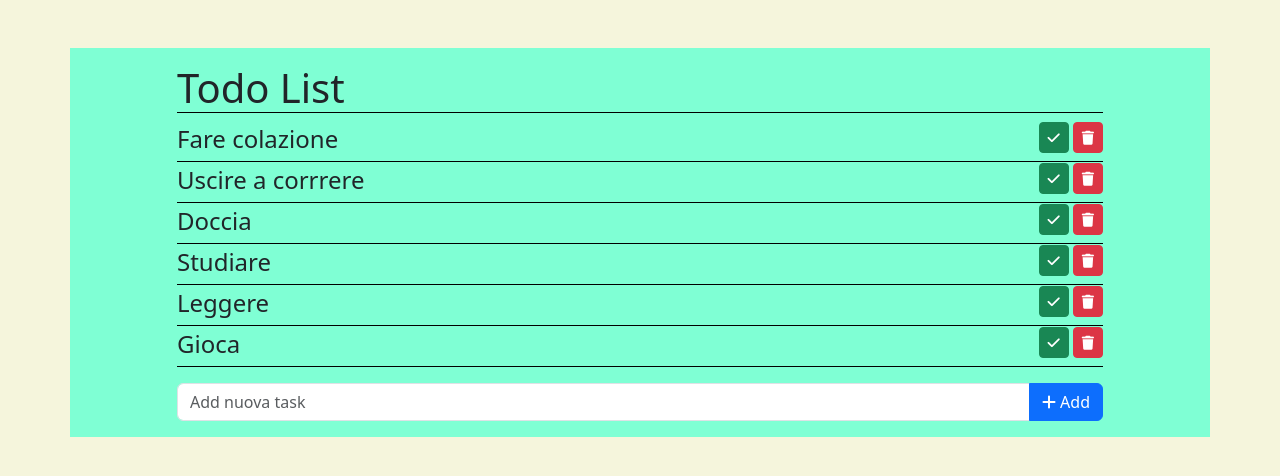
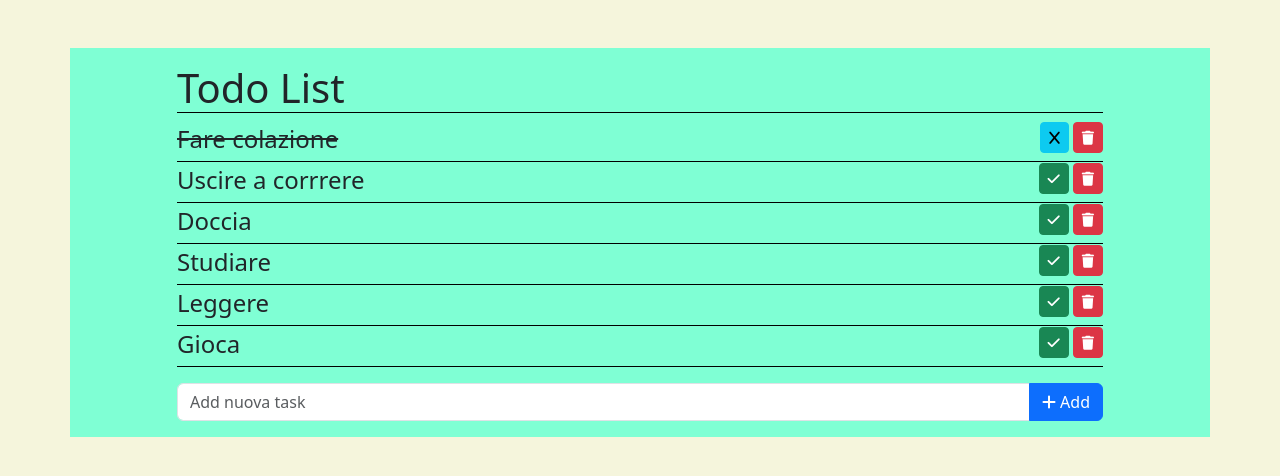
Before and after one commit to CraciaDenisStefan/vue-todolist, a plain HTML site: page index.html in a window 1280 px wide. Both pictures are taken after a click on the button 1053 px from the left and 137 px from the top of the page. Drawn offline with nearby package versions, Linux system fonts and the light colour scheme.

Commit message:
[FEAT]Cambio dello stato done

```diff
--- a/css/style.css
+++ b/css/style.css
@@ -9,6 +9,3 @@ body{
 .container{
     background-color: aquamarine;
 }
-.content{
-    margin: 0 auto;
-}
--- a/index.html
+++ b/index.html
@@ -25,11 +25,12 @@
                     <ul class="list-unstyled fs-4">
                     <!-- Inizio lista delle task -->
                         <li class="border-bottom border-black d-flex justify-content-between" v-for="(task, index) in tasks">
-                            <div>{{task.text}}</div>
+                            <div :class="task.done ? 'text-decoration-line-through': ''">
+                                {{task.text}}</div>
                             <div>
                                 <!-- Button -->
-                                <button type="button" class="btn btn-success btn-sm me-1 mb-2">
-                                    <i class="fa-solid fa-check"></i>
+                                <button type="button" class="btn btn-success btn-sm me-1 mb-2" :class="task.done ? 'btn-info' : ''" @click="statusDone(index)" >
+                                    <i class="fa-solid fa-check" :class="task.done ? 'fa-x' : '' "></i>
                                 </button>
                                 <button type="button" class="btn btn-danger btn-sm mb-2">
                                     <i class="fa-sharp fa-solid fa-trash"></i>
--- a/js/script.js
+++ b/js/script.js
@@ -27,7 +27,13 @@ createApp({
             text:'Gioca',
             done: false
         },
-    ]
+    ],
+
     }
-  }
+  },
+  methods: {
+    statusDone(index){
+        this.tasks[index].done=!this.tasks[index].done;
+    }
+}
 }).mount('#app')
```
